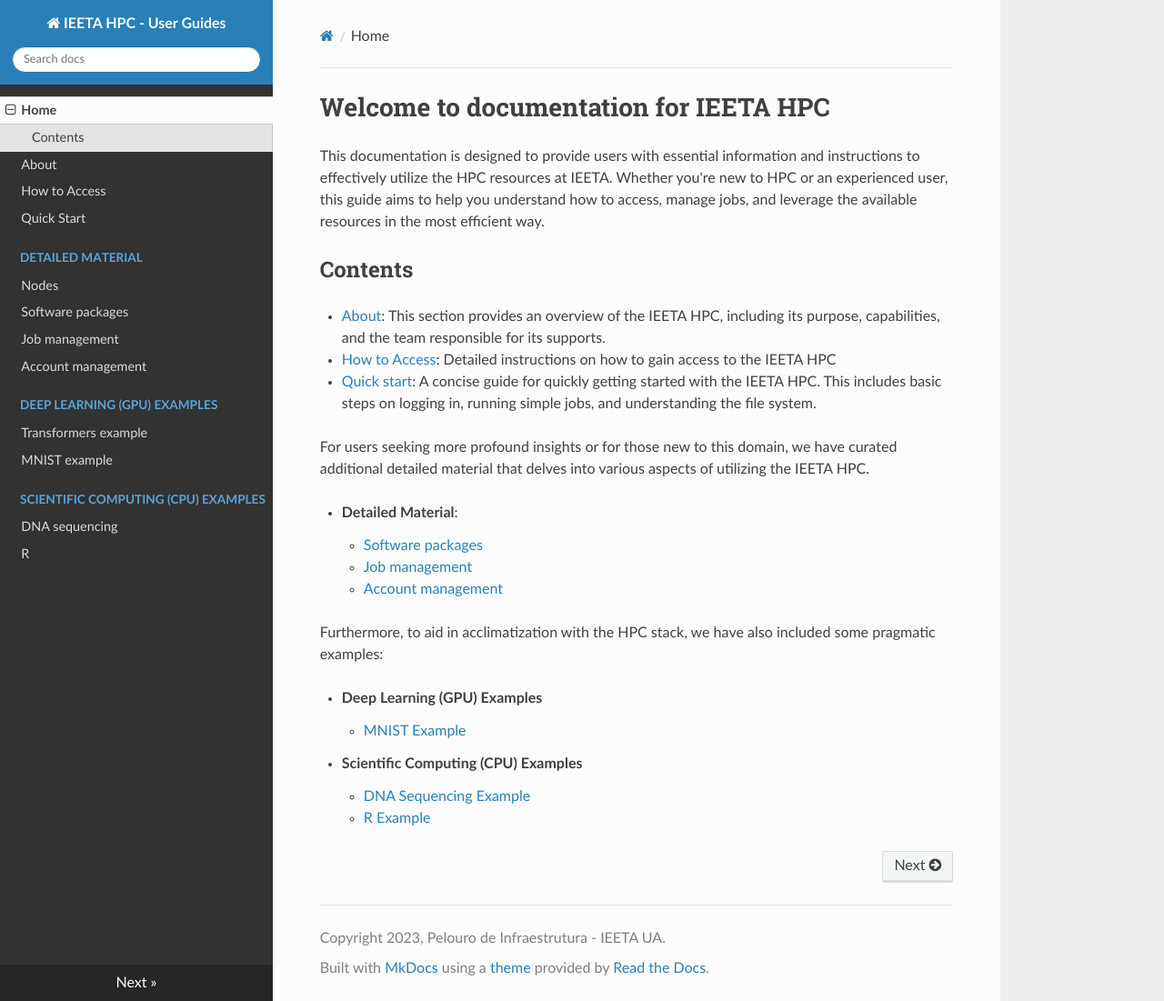
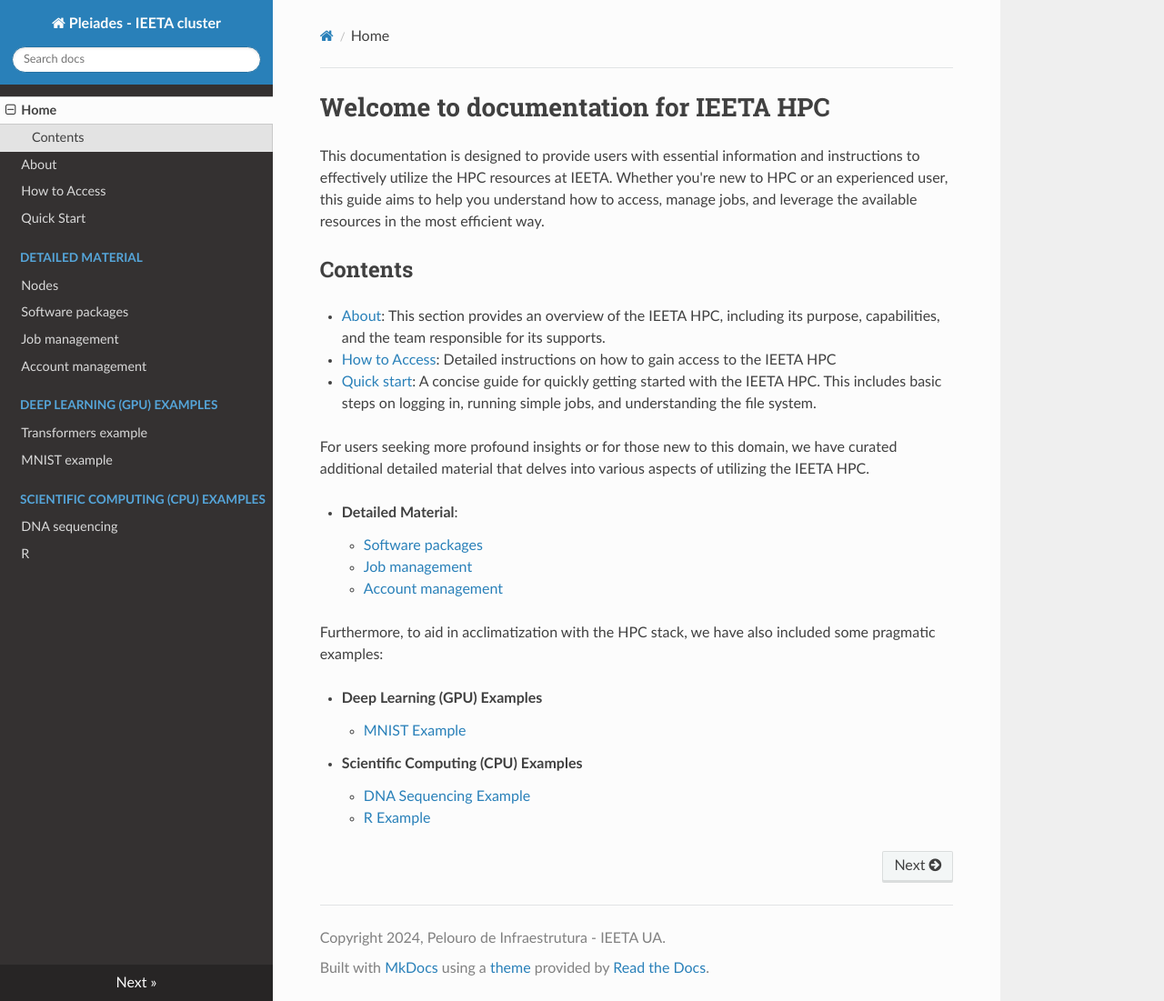
Before and after one commit to ieeta-pt/HPC-guides, an MkDocs documentation site: the page built from docs/index.md, in a window 1280 px wide and 1101 px high. Shown: the whole window at 91% size. Built offline with MkDocs 1.6.1, drawn with Linux system fonts in a browser that asks for light colours; nearby versions of some CDN libraries.

Commit message:
Update mkdocs.yml

```diff
--- a/mkdocs.yml
+++ b/mkdocs.yml
@@ -1,4 +1,4 @@
-site_name: IEETA HPC - User Guides
+site_name: Pleiades - IEETA cluster
 site_url: https://ieeta-pt.github.io/HPC-guides
 
 
@@ -22,4 +22,4 @@
 theme: readthedocs
 
 site_author: Tiago Almeida (tiagomeloalmeida@ua.pt)
-copyright: Copyright 2023, Pelouro de Infraestrutura - IEETA UA.
+copyright: Copyright 2024, Pelouro de Infraestrutura - IEETA UA.
```
